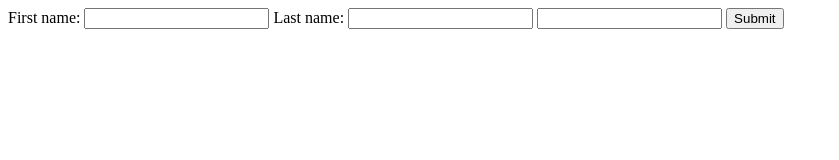
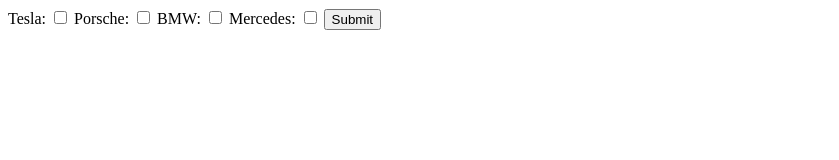
Before and after one commit to afifa8aamar/html-and-css-tutorial, a plain HTML site: page 4-Forms/index.html in a window 1280 px wide. Shown: the whole page, without its empty margins (0-839 px from the left). Drawn offline with Linux system fonts and the light colour scheme.

Commit message:
feat(4-Forms): Finish tutorial-3

```diff
--- a/4-Forms/index.html
+++ b/4-Forms/index.html
@@ -10,20 +10,26 @@
 
 <body>
 
-    <form action="/registration" method: "POST">
-    <label for="">
-        First name:
-        <input type="text">
-    </label>
+    <form action="/" method: "POST">
+        <label>
+            Tesla:
+            <input type="checkbox" value="Tesla" name="car">
+        </label>
+        <label>
+            Porsche:
+            <input type="checkbox" value="Porsche" name="car">
+        </label>
+        <label>
+            BMW:
+            <input type="checkbox" value="BMW" name="car">
+        </label>
+        <label>
+            Mercedes:
+            <input type="checkbox" value="Mercedes" name="car">
+        </label>
 
-    <label for="">
-        Last name:
-        <input type="text">
-    </label>
-
-    <input type="password" required>
-    <input type="Submit">
-</form>
+        <input type="submit">
+    </form>
 </body>
 
 </html>
```
